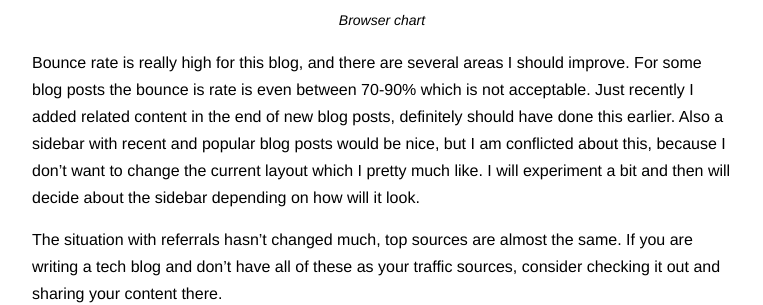
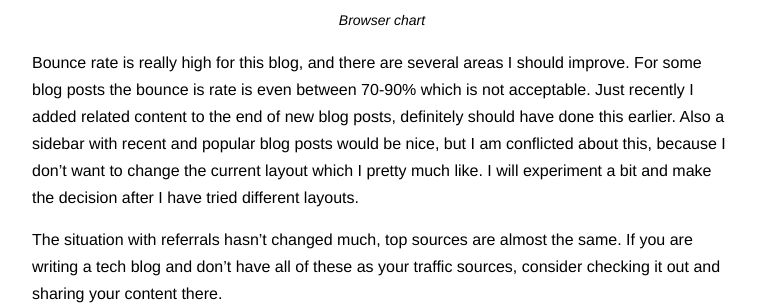
Before and after one commit to lauris/lauris.github.com, a Jekyll site: the page built from _posts/2014-09-26-6-weeks-of-daily-blogging.md, in a window 1280 px wide and 900 px high, scrolled down 1177 px. Shown: the part 206-511 px from the top of the window, without its empty margins (258-1021 px from the left). Built offline with Jekyll 4.4.1, drawn with Linux system fonts in a browser that asks for light colours; comment, search, counter and statistics services are not loaded.

Commit message:
Fix typo.

```diff
--- a/_posts/2014-09-26-6-weeks-of-daily-blogging.md
+++ b/_posts/2014-09-26-6-weeks-of-daily-blogging.md
@@ -31,7 +31,7 @@ As you can guess my audience is mostly technical users interested in software de
 
 <p class="caption">Browser chart</p>
 
-Bounce rate is really high for this blog, and there are several areas I should improve. For some blog posts the bounce is rate is even between 70-90% which is not acceptable. Just recently I added related content in the end of new blog posts, definitely should have done this earlier. Also a sidebar with recent and popular blog posts would be nice, but I am conflicted about this, because I don't want to change the current layout which I pretty much like. I will experiment a bit and then will decide about the sidebar depending on how will it look.
+Bounce rate is really high for this blog, and there are several areas I should improve. For some blog posts the bounce is rate is even between 70-90% which is not acceptable. Just recently I added related content to the end of new blog posts, definitely should have done this earlier. Also a sidebar with recent and popular blog posts would be nice, but I am conflicted about this, because I don't want to change the current layout which I pretty much like. I will experiment a bit and make the decision after I have tried different layouts.
 
 The situation with referrals hasn't changed much, top sources are almost the same. If you are writing a tech blog and don't have all of these as your traffic sources, consider checking it out and sharing your content there.
 
```
